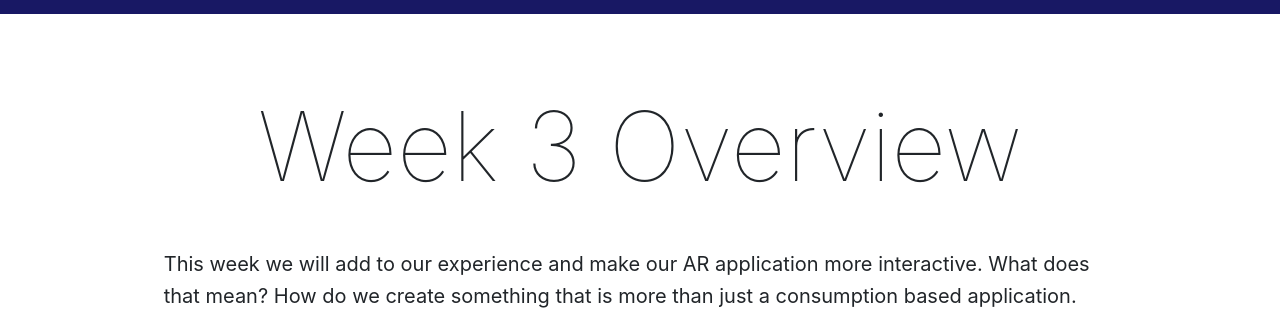
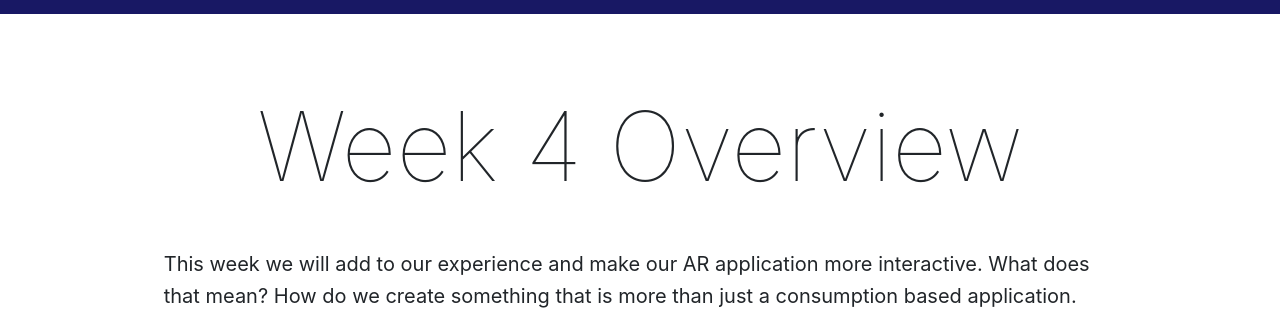
Before and after one commit to Montana-Media-Arts/391_ARVR-Fall2020, a Jekyll site: the page built from modules/week-4/_posts/2017-01-01-overview.md, in a window 1280 px wide. Shown: the part 333-643 px from the top of the page. Built offline with Jekyll 4.4.1, drawn with Linux system fonts in a browser that asks for light colours; nearby versions of some CDN libraries.

Commit message:
Update 2017-01-01-overview.md

```diff
--- a/modules/week-4/_posts/2017-01-01-overview.md
+++ b/modules/week-4/_posts/2017-01-01-overview.md
@@ -3,7 +3,6 @@ title: Weekly Overview
 module: 4
 ---
 
-# Week 3 Overview <br />
-
+# Week 4 Overview <br />
 
 This week we will add to our experience and make our AR application more interactive.  What does that mean?  How do we create something that is more than just a consumption based application.
```
